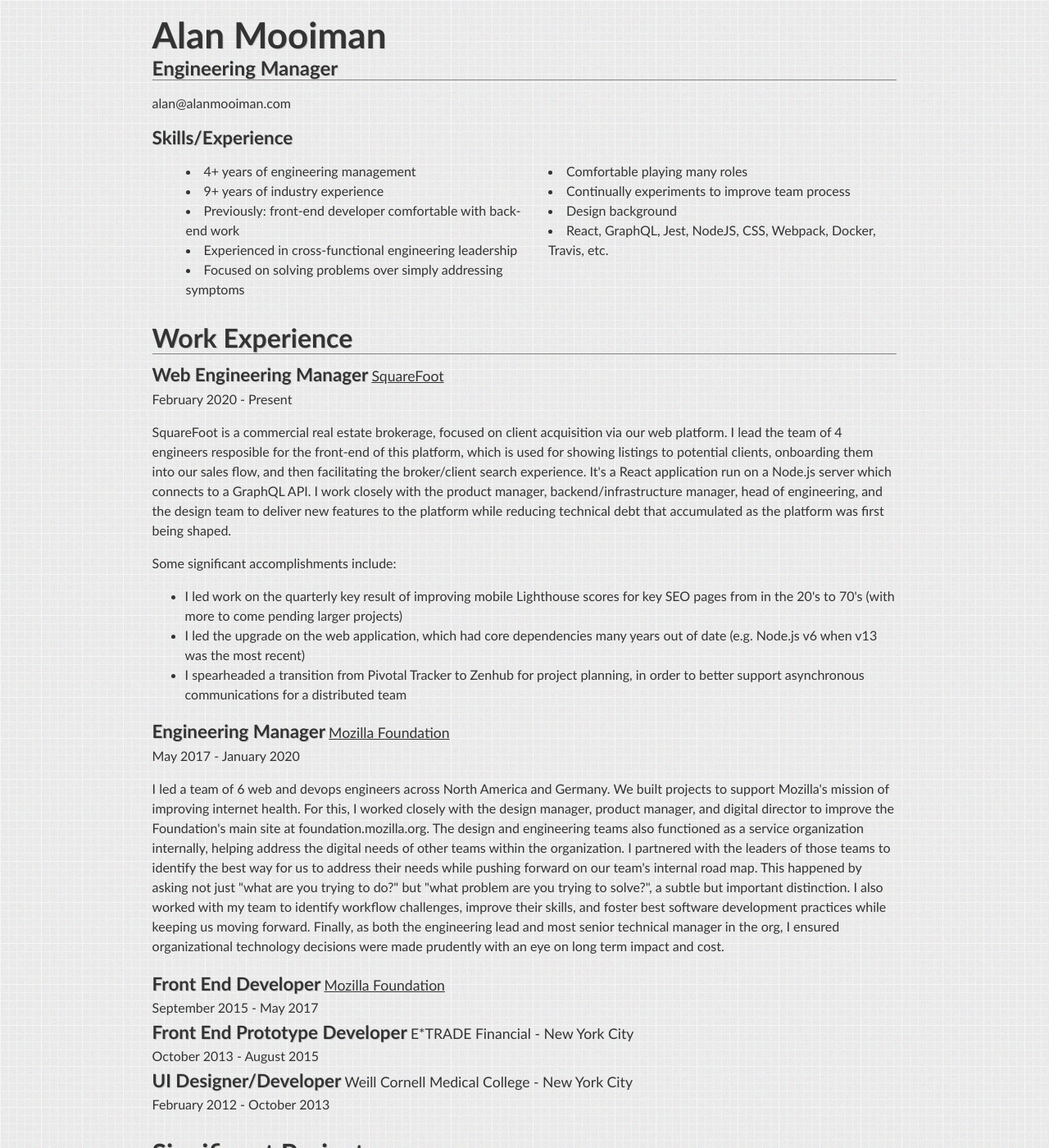
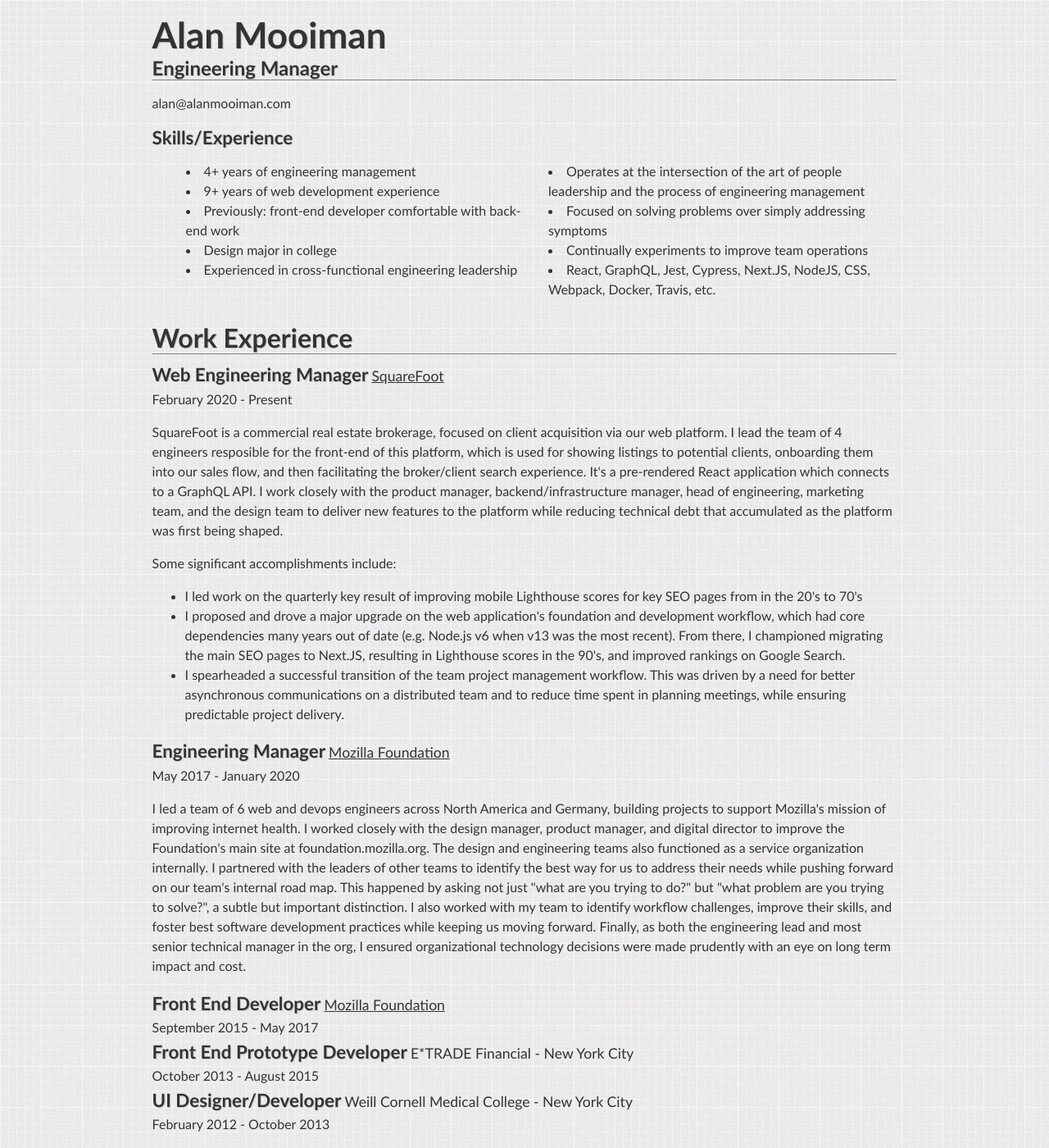
Before and after one commit to alanmoo/alanmoo.github.io, a Jekyll site: the page resume/index.html, which Jekyll copies as it is, in a window 1280 px wide and 1400 px high. Shown: the whole window at 82% size. Built offline with Jekyll 4.4.1, drawn with Linux system fonts in a browser that asks for light colours; some of the changed text lies outside the part shown.

Commit message:
Resume updates

```diff
--- a/resume/index.html
+++ b/resume/index.html
@@ -45,7 +45,7 @@
 			<h2>Engineering Manager</h2>
 		</header> <!-- .name_title -->
 		<div class="contact_info">
-			<a class="email" href="mailto:alan@alanmooiman.com?subject=I want to pay you">alan@alanmooiman.com</a>
+			<a class="email" href="mailto:alan@alanmooiman.com?subject=👋 Nice résumé">alan@alanmooiman.com</a>
 		</div> <!-- .contact_info -->
 		<div class="content">
 			<!-- <h3>Objective</h3>
@@ -54,16 +54,15 @@
 				<h3>Skills/Experience</h3>
 				<ul class="skills">
 					<li ><span id="managementTime">2+ years</span> of engineering management</li>
-					<li ><span id="industryTime">7+ years</span> of industry experience</li>
+					<li ><span id="industryTime">7+ years</span> of web development experience</li>
 					<li>Previously: front-end developer comfortable with back-end work</li>
+					<li>Design major in college</li>
 					<li>Experienced in cross-functional engineering leadership</li>
+					<li>Operates at the intersection of the art of people leadership and the process of engineering management</li>
 					<li>Focused on solving problems over simply addressing symptoms</li>
-					<li>Comfortable playing many roles</li>
-					<li>Continually experiments to improve team process</li>
+					<li>Continually experiments to improve team operations</li>
 					<!-- <li>Familiar with Mac/iOS development</li> -->
-					<!-- <li><em>Firm believer in progressive enhancement and building modular code</em></li> -->
-					<li>Design background</li>
-					<li>React, GraphQL, Jest, NodeJS, CSS, Webpack, Docker, Travis, etc.</li>
+					<li>React, GraphQL, Jest, Cypress, Next.JS, NodeJS, CSS, Webpack, Docker, Travis, etc.</li>
 				</ul>
 			</section>
 			<section>
@@ -73,13 +72,13 @@
 				<div class="organization"><a href="https://squarefoot.com">SquareFoot</a></div>
 				<div class="organization_dates">February 2020 - Present</div>
 				<p>
-					SquareFoot is a commercial real estate brokerage, focused on client acquisition via our web platform. I lead the team of 4 engineers resposible for the front-end of this platform, which is used for showing listings to potential clients, onboarding them into our sales flow, and then facilitating the broker/client search experience. It's a React application run on a Node.js server which connects to a GraphQL API. I work closely with the product manager, backend/infrastructure manager, head of engineering, and the design team to deliver new features to the platform while reducing technical debt that accumulated as the platform was first being shaped.
+					SquareFoot is a commercial real estate brokerage, focused on client acquisition via our web platform. I lead the team of 4 engineers resposible for the front-end of this platform, which is used for showing listings to potential clients, onboarding them into our sales flow, and then facilitating the broker/client search experience. It's a pre-rendered React application which connects to a GraphQL API. I work closely with the product manager, backend/infrastructure manager, head of engineering, marketing team, and the design team to deliver new features to the platform while reducing technical debt that accumulated as the platform was first being shaped.
 				</p>
 				<p>Some significant accomplishments include:
 					<ul>
-						<li>I led work on the quarterly key result of improving mobile Lighthouse scores for key SEO pages from in the 20's to 70's (with more to come pending larger projects)</li>
-						<li>I led the upgrade on the web application, which had core dependencies many years out of date (e.g. Node.js v6 when v13 was the most recent)</li>
-						<li>I spearheaded a transition from Pivotal Tracker to Zenhub for project planning, in order to better support asynchronous communications for a distributed team</li>
+						<li>I led work on the quarterly key result of improving mobile Lighthouse scores for key SEO pages from in the 20's to 70's</li>
+						<li>I proposed and drove a major upgrade on the web application's foundation and development workflow, which had core dependencies many years out of date (e.g. Node.js v6 when v13 was the most recent). From there, I championed migrating the main SEO pages to Next.JS, resulting in Lighthouse scores in the 90's, and improved rankings on Google Search.</li>
+						<li>I spearheaded a successful transition of the team project management workflow. This was driven by a need for better asynchronous communications on a distributed team and to reduce time spent in planning meetings, while ensuring predictable project delivery.</li>
 					</ul>
 				</p>
 			</div>
@@ -88,7 +87,7 @@
 				<div class="organization"><a href="https://foundation.mozilla.org">Mozilla Foundation</a></div>
 				<div class="organization_dates">May 2017 - January 2020</div>
 				<p>
-					I led a team of 6 web and devops engineers across North America and Germany. We built projects to support Mozilla's mission of improving internet health. For this, I worked closely with the design manager, product manager, and digital director to improve the Foundation's main site at foundation.mozilla.org. The design and engineering teams also functioned as a service organization internally, helping address the digital needs of other teams within the organization. I partnered with the leaders of those teams to identify the best way for us to address their needs while pushing forward on our team's internal road map. This happened by asking not just "what are you trying to do?" but "what problem are you trying to solve?", a subtle but important distinction. I also worked with my team to identify workflow challenges, improve their skills, and foster best software development practices while keeping us moving forward. Finally, as both the engineering lead and most senior technical manager in the org, I ensured organizational technology decisions were made prudently with an eye on long term impact and cost.
+					I led a team of 6 web and devops engineers across North America and Germany, building projects to support Mozilla's mission of improving internet health. I worked closely with the design manager, product manager, and digital director to improve the Foundation's main site at foundation.mozilla.org. The design and engineering teams also functioned as a service organization internally. I partnered with the leaders of other teams to identify the best way for us to address their needs while pushing forward on our team's internal road map. This happened by asking not just "what are you trying to do?" but "what problem are you trying to solve?", a subtle but important distinction. I also worked with my team to identify workflow challenges, improve their skills, and foster best software development practices while keeping us moving forward. Finally, as both the engineering lead and most senior technical manager in the org, I ensured organizational technology decisions were made prudently with an eye on long term impact and cost.
 				</p>
 			</div>
 			<div class="resume_item">
@@ -114,7 +113,7 @@
 					</ul>
 				</p> -->
 			</div>
-			<div class="resume_item">
+			<div class="resume_item hide-print">
 				<h3 class="job_title">UI Designer/Developer</h3>
 				<div class="organization">Weill Cornell Medical College - <span class="location">New York City</span></div>
 				<div class="organization_dates">February 2012 - October 2013</div>
@@ -204,7 +203,7 @@
 					<li>Minor in Computer Science</li>
 				</ul>
 			</div>
-			<div class="resume_item">
+			<div class="resume_item hide-print">
 				<div class="organization">
 					<h3>Middlesex County Academy for Science, Mathematics and Engineering Technology</h3>
 					<span class="location">Edison, NJ</span>
@@ -218,7 +217,7 @@
 			<h2>References</h2>
 			<ul>
 				<li><a href="https://www.linkedin.com/in/vickeryj/">Joshua Vickery</a>, Principal Engineer, Namely (formerly CTO, SquareFoot)</li>
-				<li><a href="https://www.linkedin.com/in/jessevondoom/">Jesse VonDoom</a>, Former Digital Director, Mozilla Foundation</li>
+				<li><a href="https://www.linkedin.com/in/jessevondoom/">Jesse VonDoom</a>, Head of Product, Glitch</li>
 				<li><a href="https://www.linkedin.com/in/simonwex/">Simon Wex</a>, Former Director of Software, Mozilla Foundation</li>
 				<li><a href="https://www.linkedin.com/in/arnaud-jammaers-74a547/">Arnaud Jammaers</a>, Creative Director, E*Trade Financial (now at Mastercard)</li>
 				<!-- <li><a href="https://www.linkedin.com/in/remydwd/">Dan Dickinson</a>, Associate Director of Web Communications, Weill Cornell Medical College</li> -->
```
Also changed, not shown: other parts of resume/index.html (+1 -1 lines).
